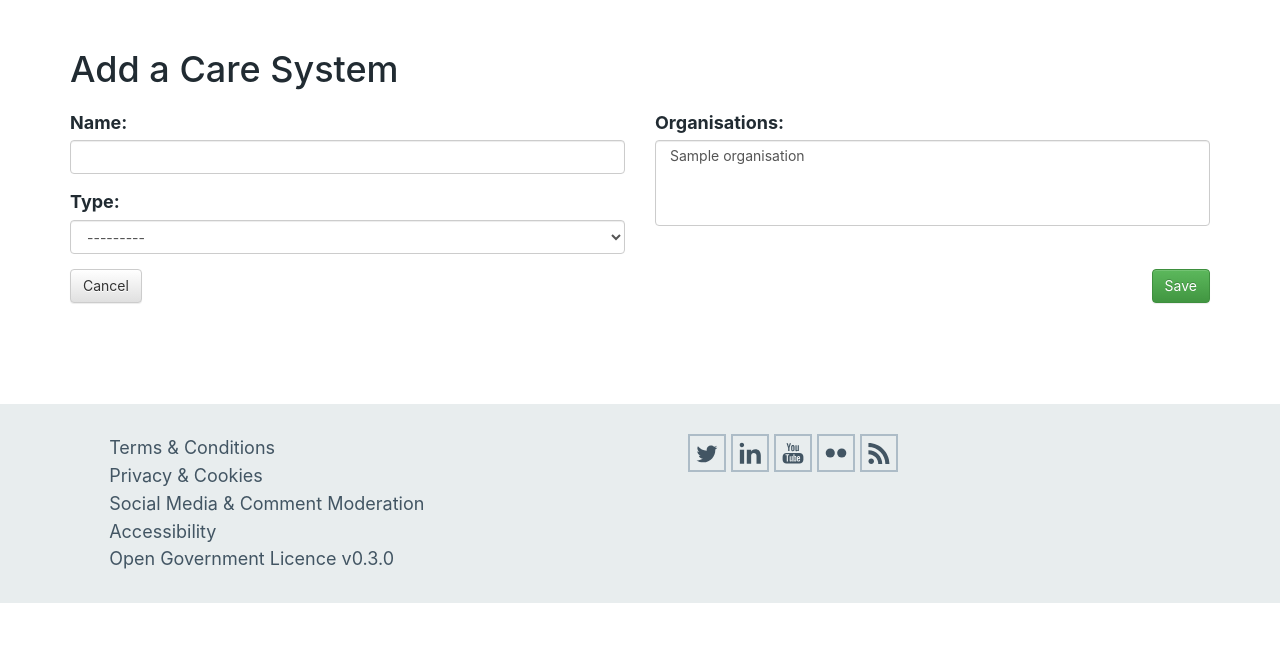
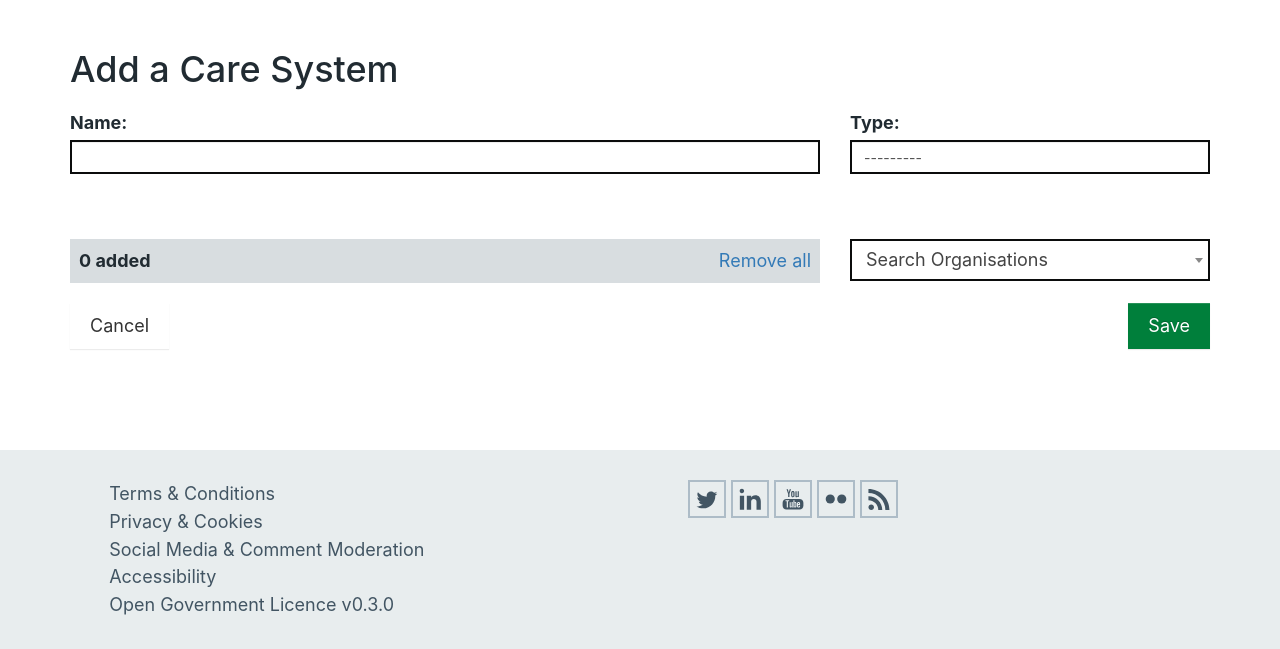
Before and after one commit to nhsengland/phmi, a Django app: page /groups/add in a window 1280 px wide. Shown: the part 187-836 px from the top of the page. Before the commit the page ends 790 px from the top, so only its background shows below. Run offline with Django 3.2, Linux system fonts and the light colour scheme; a user stored in the database is signed in; tables that the repository leaves empty hold one stand-in row (values such as "Sample post"); some libraries are stand-ins or nearby versions.

Commit message:
Improve Organisation selection controls and restyle

```diff
--- a/phmi/forms.py
+++ b/phmi/forms.py
@@ -6,7 +6,7 @@
 
 
 class CareSystemForm(forms.ModelForm):
-    name = forms.CharField(widget=forms.TextInput(attrs={"size": "40"}))
+    name = forms.CharField(widget=forms.TextInput)
 
     class Meta:
         fields = ["name", "type"]
@@ -14,8 +14,8 @@
 
     def __init__(self, organisations, *args, **kwargs):
         super().__init__(*args, **kwargs)
-        self.fields["organisations"] = forms.ModelMultipleChoiceField(
-            queryset=organisations
+        self.fields["organisations"] = forms.MultipleChoiceField(
+            choices=[(o.pk, o.pk) for o in organisations]
         )
 
         for field in self.fields:
--- a/phmi/static/css/styles.css
+++ b/phmi/static/css/styles.css
@@ -360,25 +360,54 @@
   font-weight: 400;
 }
 
-.login input {
+form .form-group {
+  width: 100%;
+}
+form .form-control,
+form .select2-container--default .select2-selection--single {
   border: 2px solid #0b0c0c;
   border-radius: 0;
+  -webkit-appearance: none;
 }
-.login input:focus {
+form .form-control:focus,
+form .select2-container--default .select2-selection--single:focus {
   border-color: #0b0c0c;
   outline: 3px solid #ffb81c;
   outline-offset: 0;
 }
-.login .btn-success {
-  background-color: #007f3b;
+form .select2-container .select2-selection--single {
+  height: 42px !important;
+}
+form .select2-selection__rendered {
+  line-height: 38px !important;
+}
+form .select2-selection__arrow {
+  height: 39px !important;
+}
+form .select2-container--default .select2-selection--single {
+  padding-left: 6px;
+}
+form .btn {
   background-image: none;
   border: none;
   border-radius: 0;
   font-size: 18px;
   padding: 10px 20px;
 }
-.login .btn-success:hover {
+form .btn-success {
+  background-color: #007f3b;
+}
+form .btn-success:hover {
   background-color: #005326;
+}
+form label {
+  margin-right: 10px;
+}
+form table {
+  border: 1px solid #d8dde0;
+}
+form table thead {
+  background-color: #d8dde0;
 }
 
 /*# sourceMappingURL=styles.css.map */
--- a/phmi/static/css/styles.scss
+++ b/phmi/static/css/styles.scss
@@ -424,11 +424,17 @@
   font-weight: 400;
 }
 
-.login {
+form {
 
-  input {
+  .form-group {
+    width: 100%;
+  }
+
+  .form-control,
+  .select2-container--default .select2-selection--single {
     border: 2px solid #0b0c0c;
     border-radius: 0;
+    -webkit-appearance: none;
 
     &:focus {
       border-color: #0b0c0c;
@@ -437,17 +443,46 @@
     }
   }
 
-  .btn-success {
-    background-color: #007f3b;
+  // Make Select2 look like our other controls
+  .select2-container .select2-selection--single {
+    height: 42px !important;
+  }
+  .select2-selection__rendered {
+    line-height: 38px !important;
+  }
+  .select2-selection__arrow {
+    height: 39px !important;
+  }
+  .select2-container--default .select2-selection--single {
+    padding-left: 6px;
+  }
+
+  .btn {
     background-image: none;
     border: none;
     border-radius: 0;
     font-size: 18px;
     padding: 10px 20px;
+  }
+
+  .btn-success {
+    background-color: #007f3b;
 
     &:hover {
       background-color: #005326;
     }
   }
 
+  label {
+    margin-right: 10px;
+  }
+
+  table {
+    border: 1px solid #d8dde0;
+
+    thead {
+      background-color: #d8dde0;
+    }
+  }
+
 }
--- /dev/null
+++ b/phmi/static/js/main.js
@@ -0,0 +1,85 @@
+ROW_TEMPLATE = `
+<tr>
+  <td>
+    <input type="hidden" name="organisations" value="ID" />
+    TEXT
+  </td>
+  <td class="text-right"><a href="#">Remove</a></td>
+</tr>
+`;
+
+/**
+ * Add the selected Organisation to the selected Orgs table
+ */
+function selectOrganisation(id, text) {
+
+  if (id === "empty") {
+    return;
+  }
+
+  // check the given id doesn't alredy exist
+  var existing_ids = $("#selected_orgs input").map(function (index, element) {
+    return $(element).val();
+  }).get();
+  if (existing_ids.indexOf(id.toString()) > -1) {
+    return;
+  }
+
+  // Replace the ID and TEXT placeholders in the template with our real values
+  var new_row = ROW_TEMPLATE.replace("ID", id).replace("TEXT", text);
+
+  // Parse the template string into HTML and append it to the table body as a
+  // new row.
+  $("#selected_orgs").append($.parseHTML(new_row));
+
+  updateCounter();
+}
+
+/**
+ * Update the "added" counter based on the number of <tr>s currently in the
+ * table body.
+ */
+function updateCounter() {
+  $("#num_added").text($("#selected_orgs tr").length);
+}
+
+$(document).ready(function () {
+  $.getJSON("/organisations", function (data) {
+    var control = $("#organisations");
+
+    // configure with data from Django
+    control.select2({
+      data: data.results,
+    });
+
+    /**
+     * Bind an event handler select2's select event
+     */
+    control.on("select2:select", function (event) {
+      event.stopPropagation();
+      selectOrganisation(event.params.data.id, event.params.data.text);
+    });
+  });
+
+  /**
+   * Bind a click handler to the remove links so we can remove its parent <tr>
+   * element on click.
+   *
+   * Using the .on() method here because rows are dynamically added.
+   */
+  $("#selected_orgs").on("click", "tr td a", function (event) {
+    event.stopPropagation();
+    event.target.parentElement.parentElement.remove();
+    updateCounter();
+  })
+
+  /**
+   * Bind a click handler to the remove all link so we can remove all <tr>s in
+   * the table body on click.
+   */
+  $("#remove_all").click(function (event) {
+    event.stopPropagation();
+    $("#selected_orgs tr").remove();
+    updateCounter();
+  })
+});
--- a/phmi/templates/base.html
+++ b/phmi/templates/base.html
@@ -13,9 +13,13 @@
     <link rel="stylesheet" href="https://maxcdn.bootstrapcdn.com/bootstrap/3.3.7/css/bootstrap-theme.min.css" integrity="sha384-rHyoN1iRsVXV4nD0JutlnGaslCJuC7uwjduW9SVrLvRYooPp2bWYgmgJQIXwl/Sp" crossorigin="anonymous">
 
     <!-- Latest compiled and minified JavaScript -->
-    <script src="https://ajax.googleapis.com/ajax/libs/jquery/1.12.4/jquery.min.js"></script>
+    <script src="https://ajax.googleapis.com/ajax/libs/jquery/2.2.4/jquery.min.js"></script>
     <script src="https://maxcdn.bootstrapcdn.com/bootstrap/3.3.7/js/bootstrap.min.js" integrity="sha384-Tc5IQib027qvyjSMfHjOMaLkfuWVxZxUPnCJA7l2mCWNIpG9mGCD8wGNIcPD7Txa" crossorigin="anonymous"></script>
     <link href="https://maxcdn.bootstrapcdn.com/font-awesome/4.7.0/css/font-awesome.min.css" rel="stylesheet" integrity="sha384-wvfXpqpZZVQGK6TAh5PVlGOfQNHSoD2xbE+QkPxCAFlNEevoEH3Sl0sibVcOQVnN" crossorigin="anonymous">
+    <link href="https://cdnjs.cloudflare.com/ajax/libs/select2/4.0.6-rc.0/css/select2.min.css" rel="stylesheet" />
+    <script src="https://cdnjs.cloudflare.com/ajax/libs/select2/4.0.6-rc.0/js/select2.min.js"></script>
+
+    <script src="{% static "js/main.js" %}"></script>
     <link rel="stylesheet" href="{% static "css/styles.css" %}">
   </head>
   <body data-spy="scroll" data-target="#navbar-example">
--- a/phmi/templates/group_form.html
+++ b/phmi/templates/group_form.html
@@ -9,33 +9,54 @@
 <form method="POST">
   {% csrf_token %}
 
-  <div class="row">
+  <div class="row" style="margin-bottom:50px">
 
-    {# left hand column #}
-    <div class="col-sm-6">
-
+    <div class="col-sm-8">
       <div class="form-group">
         {{ form.name.label_tag }}
         {{ form.name }}
       </div>
+    </div>
 
+    <div class="col-sm-4">
       <div class="form-group">
         {{ form.type.label_tag }}
         {{ form.type }}
       </div>
-
     </div>
 
-    {# right hand column #}
-    <div class="col-sm-6">
+  </div>
 
-      <div class="form-group">
-        {{ form.organisations.label_tag }}
-        {{ form.organisations }}
-      </div>
-
+  <div class="row">
+    <div class="col-sm-8">
+      <table class="table">
+        <thead>
+          <tr>
+            <td><strong><span id="num_added">{{ caresystem.orgs.all|length|default:0 }}</span> added</strong></td>
+            <td class="text-right"><a id="remove_all" href="#">Remove all</a></td>
+          </tr>
+        </thead>
+        <tbody id="selected_orgs">
+          {% for org in caresystem.orgs.all %}
+          <tr>
+            <td>
+              <input type="hidden" name="organisations" value="{{ org.id }}" />
+              {{ org.name }}
+            </td>
+            <td class="text-right"><a href="#">Remove</a></td>
+          </tr>
+          {% endfor %}
+        </tbody>
+      </table>
     </div>
 
+    <div class="col-sm-4">
+      <div class="form-group">
+        <select id="organisations" class="form-control">
+          <option value="empty">Search Organisations</option>
+        </select>
+      </div>
+    </div>
   </div>
 
   <div class="row">
```
